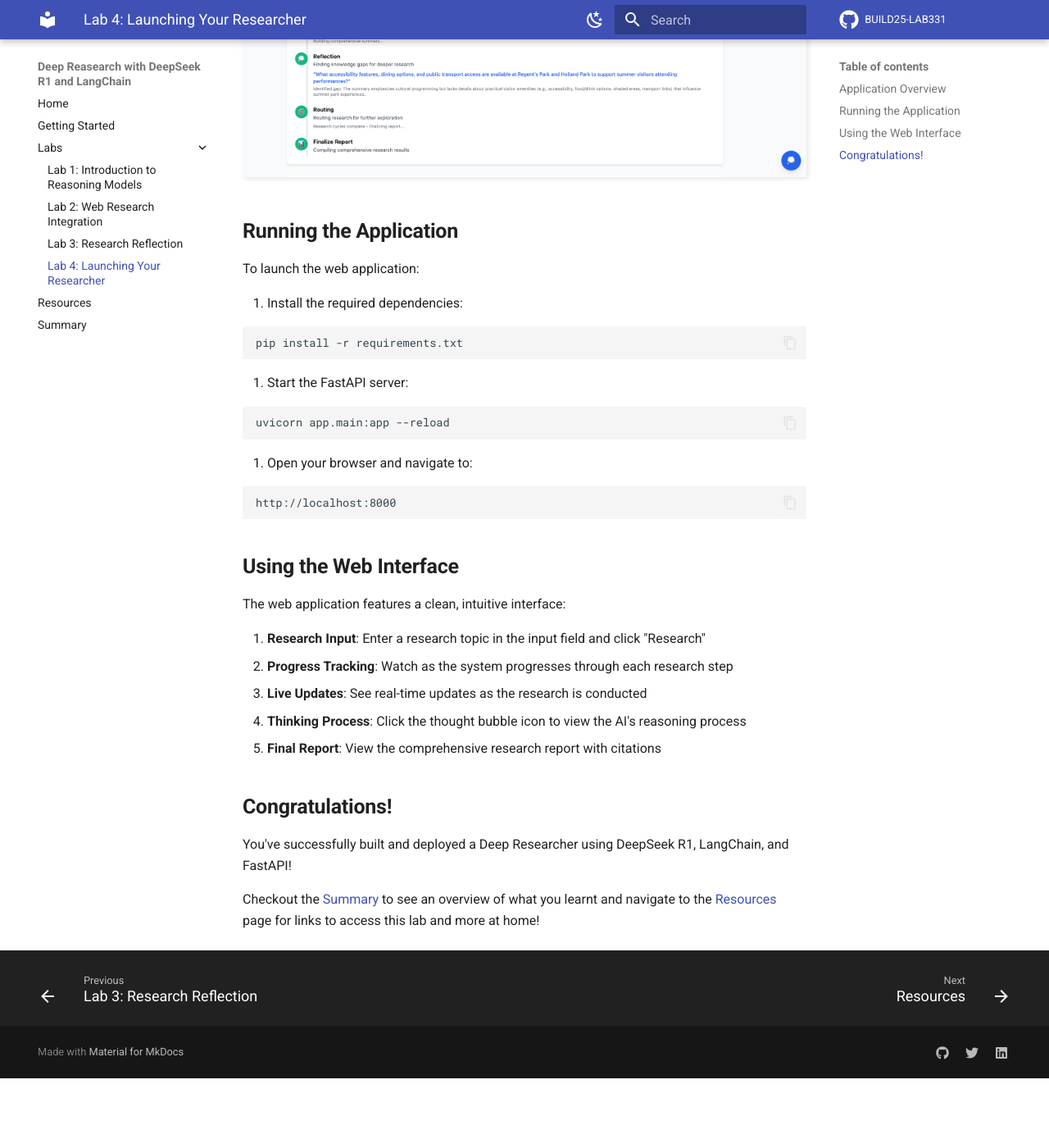
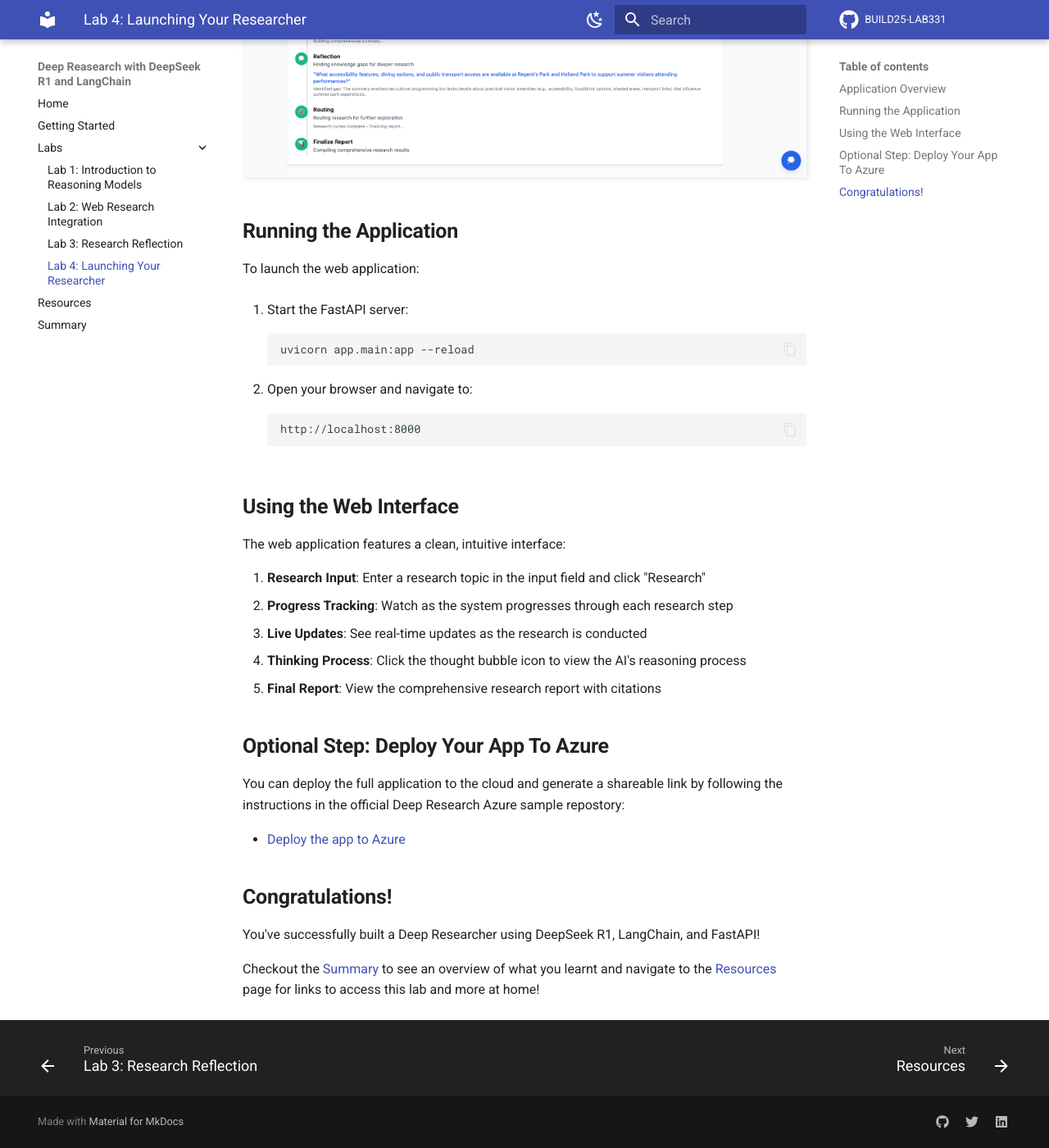
Before and after one commit to microsoft/BUILD25-LAB331, an MkDocs documentation site: the page built from docs/docs/lab-4-launch-researcher.md, in a window 1280 px wide and 1400 px high, scrolled down 692 px. Shown: the whole window at 82% size. Built offline with MkDocs 1.6.1 and Material for MkDocs 9.7.7, drawn with Linux system fonts in a browser that asks for light colours; comment, search, counter and statistics services are not loaded; before the commit the page ends 2007 px from its top, so only the background shows below that.

Commit message:
updating the final lab

````diff
--- a/docs/docs/lab-4-launch-researcher.md
+++ b/docs/docs/lab-4-launch-researcher.md
@@ -17,23 +17,17 @@
 
 To launch the web application:
 
-1. Install the required dependencies:
+1. Start the FastAPI server:
 
-```bash
-pip install -r requirements.txt
-```
+    ```bash
+    uvicorn app.main:app --reload
+    ```
 
-2. Start the FastAPI server:
+2. Open your browser and navigate to:
 
-```bash
-uvicorn app.main:app --reload
-```
-
-3. Open your browser and navigate to:
-
-```
-http://localhost:8000
-```
+    ```
+    http://localhost:8000
+    ```
 
 ## **Using the Web Interface**
 
@@ -45,8 +39,14 @@
 4. **Thinking Process**: Click the thought bubble icon to view the AI's reasoning process
 5. **Final Report**: View the comprehensive research report with citations
 
+## Optional Step: Deploy Your App To Azure
+
+ You can deploy the full application to the cloud and generate a shareable link by following the instructions in the official Deep Research Azure sample repostory:
+
+* [Deploy the app to Azure](https://github.com/Azure-Samples/deepresearch)
+
 ## **Congratulations!**
 
-You've successfully built and deployed a Deep Researcher using DeepSeek R1, LangChain, and FastAPI!
+You've successfully built a Deep Researcher using DeepSeek R1, LangChain, and FastAPI!
 
 Checkout the [Summary](summary.md) to see an overview of what you learnt and navigate to the [Resources](resources.md) page for links to access this lab and more at home!
````
Also changed, not shown: docs/docs/lab-3-reflection.md (+2 -1 lines).
